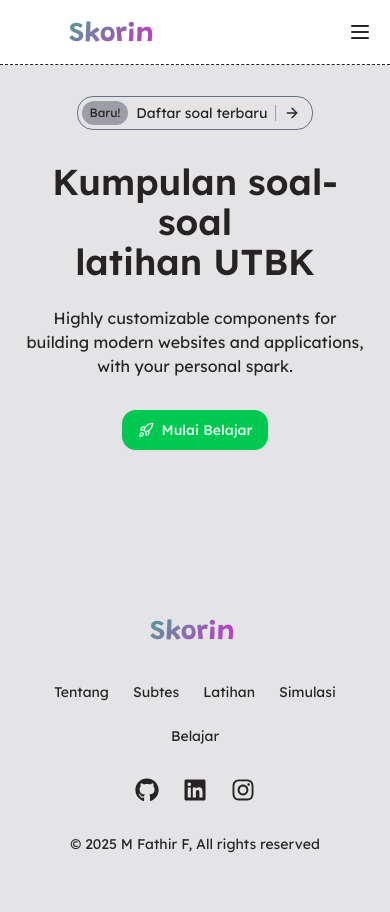
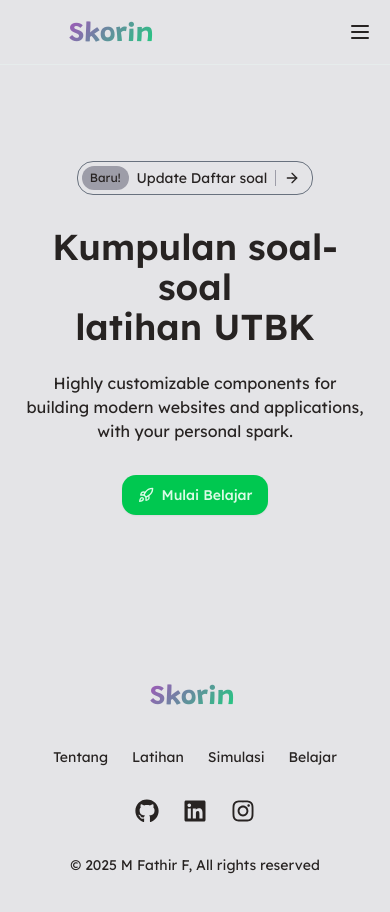
Before and after one commit to Treexle/belajar-utbk, a Next.js app: page / in a window 390 px wide. Shown: the top 912 px of the page. Built offline with nearby package versions, Linux system fonts and the light colour scheme.

Commit message:
Page : Changing Navigation link; Editing Logo

```diff
--- a/src/components/footer.tsx
+++ b/src/components/footer.tsx
@@ -5,10 +5,6 @@ import { FaGithub, FaLinkedin, FaInstagram } from "react-icons/fa";
 const links = [
   {
     title: "Tentang",
-    href: "#",
-  },
-  {
-    title: "Subtes",
     href: "#",
   },
   {
@@ -53,7 +49,9 @@ export default function FooterSection() {
               aria-label="Github"
               className="text-muted-foreground hover:text-primary block"
             >
-              <FaGithub className="size-6" />
+              <div className="text-2xl">
+                <FaGithub />
+              </div>
             </Link>
             <Link
               href="https://www.linkedin.com/in/muhamad-fathir-fardan/"
@@ -62,7 +60,9 @@ export default function FooterSection() {
               aria-label="LinkedIn"
               className="text-muted-foreground hover:text-primary block"
             >
-              <FaLinkedin className="size-6" />
+              <div className="text-2xl">
+                <FaLinkedin/>
+              </div>
             </Link>
             <Link
               href="https://instagram.com/fathir.fdn"
@@ -71,7 +71,9 @@ export default function FooterSection() {
               aria-label="Instagram"
               className="text-muted-foreground hover:text-primary block"
             >
-              <FaInstagram className="size-6 " />
+              <div className=" text-2xl ">
+                <FaInstagram/>
+              </div>
             </Link>
           </div>
           <span className="text-muted-foreground block text-center text-sm">
--- a/src/components/hero-section.tsx
+++ b/src/components/hero-section.tsx
@@ -14,7 +14,7 @@ import { Button } from "@/components/ui/button";
 
 const menuItems = [
   { name: "Tentang", href: "#" },
-  { name: "Subtes", href: "#" },
+  { name: "Belajar", href: "#" },
   { name: "Latihan", href: "#" },
   { name: "Simulasi", href: "#" },
 ];
@@ -27,7 +27,7 @@ export default function HeroSection() {
       <header>
         <nav
           data-state={menuState && "active"}
-          className="fixed z-20 w-full border-b border-dashed bg-white backdrop-blur md:relative dark:bg-zinc-950/50 lg:dark:bg-transparent"
+          className=" z-20 w-full border-b border-emerald-50/30 bg-background backdrop-blur md:relative dark:bg-zinc-950/50 lg:dark:bg-transparent"
         >
           <div className="m-auto max-w-5xl px-6">
             <div className="flex flex-wrap items-center justify-between gap-6 py-3 lg:gap-0 lg:py-4">
@@ -90,7 +90,7 @@ export default function HeroSection() {
                   <span className="bg-muted rounded-[calc(var(--radius)-0.25rem)] px-2 py-1 text-xs">
                     Baru!
                   </span>
-                  <span className="text-sm">Daftar soal terbaru</span>
+                  <span className="text-sm">Update Daftar soal </span>
                   <span className="bg-(--color-border) block h-4 w-px"></span>
 
                   <ArrowRight className="size-4" />
@@ -100,7 +100,9 @@ export default function HeroSection() {
                   Kumpulan soal-soal <br /> latihan UTBK
                 </h1>
                 <p className="mx-auto mt-8 hidden max-w-2xl text-wrap text-lg sm:block">
-                    Platform yang dibuat dengan tujuan agar teman-teman semua dapat berlatih dan beradaptasi dengan soal-soal UTBK yang diluar nalar
+                  Platform yang dibuat dengan tujuan agar teman-teman semua
+                  dapat berlatih dan beradaptasi dengan soal-soal UTBK yang
+                  diluar nalar
                 </p>
                 <p className="mx-auto mt-6 max-w-2xl text-wrap sm:hidden">
                   Highly customizable components for building modern websites
--- a/src/components/logo.tsx
+++ b/src/components/logo.tsx
@@ -21,23 +21,23 @@ export const Logo = ({
           <stop offset="1" stopColor="#2BC8B7" />
         </linearGradient>
       </defs> */}
-            <defs>
+      <defs>
         <linearGradient
           id="text-gradient"
-          x1="0"
+          x1="1"
           y1="0"
-          x2="100"
-          y2="100"
+          x2="90"
+          y2="90"
           gradientUnits="userSpaceOnUse"
         >
-          <stop stopColor="#1fcd7f" />
-          <stop offset="1" stopColor="#da22d2" />
+          <stop stopColor="#da22d2" />
+          <stop offset="1" stopColor="#1fcd7f" />
         </linearGradient>
       </defs>
       <text
         x="50"
-        y="30"//ini yang bikin teks nya ditengah
-        className="mx-auto"
+        y="30" //ini yang bikin teks nya ditengah
+        className="mx-auto hover:scale-105 transform transform-origin-center transition-transform duration-150"
         fontSize="30"
         fontWeight="bold"
         fill="url(#text-gradient)"
@@ -49,57 +49,57 @@ export const Logo = ({
   );
 };
 
-export const LogoIcon = ({
-  className,
-  uniColor,
-}: {
-  className?: string;
-  uniColor?: boolean;
-}) => {
-  return (
-    <svg
-      width="18"
-      height="18"
-      viewBox="0 0 18 18"
-      fill="none"
-      xmlns="http://www.w3.org/2000/svg"
-      className={cn("block mx-auto", className)}
-    >
-      <path
-        d="M3 0H5V18H3V0ZM13 0H15V18H13V0ZM18 3V5H0V3H18ZM0 15V13H18V15H0Z"
-        fill={uniColor ? "currentColor" : "url(#logo-gradient)"}
-      />
-      <defs>
-        <linearGradient
-          id="logo-gradient"
-          x1="10"
-          y1="0"
-          x2="10"
-          y2="20"
-          gradientUnits="userSpaceOnUse"
-        >
-          <stop stopColor="#9B99FE" />
-          <stop offset="1" stopColor="#2BC8B7" />
-        </linearGradient>
-      </defs>
-    </svg>
-  );
-};
+// export const LogoIcon = ({
+//   className,
+//   uniColor,
+// }: {
+//   className?: string;
+//   uniColor?: boolean;
+// }) => {
+//   return (
+//     <svg
+//       width="18"
+//       height="18"
+//       viewBox="0 0 18 18"
+//       fill="none"
+//       xmlns="http://www.w3.org/2000/svg"
+//       className={cn("block mx-auto", className)}
+//     >
+//       <path
+//         d="M3 0H5V18H3V0ZM13 0H15V18H13V0ZM18 3V5H0V3H18ZM0 15V13H18V15H0Z"
+//         fill={uniColor ? "currentColor" : "url(#logo-gradient)"}
+//       />
+//       <defs>
+//         <linearGradient
+//           id="logo-gradient"
+//           x1="10"
+//           y1="0"
+//           x2="10"
+//           y2="20"
+//           gradientUnits="userSpaceOnUse"
+//         >
+//           <stop stopColor="#9B99FE" />
+//           <stop offset="1" stopColor="#2BC8B7" />
+//         </linearGradient>
+//       </defs>
+//     </svg>
+//   );
+// };
 
-export const LogoStroke = ({ className }: { className?: string }) => {
-  return (
-    <svg
-      className={cn("size-7 w-7", className)}
-      viewBox="0 0 71 25"
-      fill="none"
-      xmlns="http://www.w3.org/2000/svg"
-    >
-      <path
-        d="M61.25 1.625L70.75 1.5625C70.75 4.77083 70.25 7.79167 69.25 10.625C68.2917 13.4583 66.8958 15.9583 65.0625 18.125C63.2708 20.25 61.125 21.9375 58.625 23.1875C56.1667 24.3958 53.4583 25 50.5 25C46.875 25 43.6667 24.2708 40.875 22.8125C38.125 21.3542 35.125 19.2083 31.875 16.375C29.75 14.4167 27.7917 12.8958 26 11.8125C24.2083 10.7292 22.2708 10.1875 20.1875 10.1875C18.0625 10.1875 16.25 10.7083 14.75 11.75C13.25 12.75 12.0833 14.1875 11.25 16.0625C10.4583 17.9375 10.0625 20.1875 10.0625 22.8125L0 22.9375C0 19.6875 0.479167 16.6667 1.4375 13.875C2.4375 11.0833 3.83333 8.64583 5.625 6.5625C7.41667 4.47917 9.54167 2.875 12 1.75C14.5 0.583333 17.2292 0 20.1875 0C23.8542 0 27.1042 0.770833 29.9375 2.3125C32.8125 3.85417 35.7708 5.97917 38.8125 8.6875C41.1042 10.7708 43.1042 12.3333 44.8125 13.375C46.5625 14.375 48.4583 14.875 50.5 14.875C52.6667 14.875 54.5417 14.3125 56.125 13.1875C57.75 12.0625 59 10.5 59.875 8.5C60.7917 6.5 61.25 4.20833 61.25 1.625Z"
-        fill="none"
-        strokeWidth={0.5}
-        stroke="currentColor"
-      />
-    </svg>
-  );
-};
+// export const LogoStroke = ({ className }: { className?: string }) => {
+//   return (
+//     <svg
+//       className={cn("size-7 w-7", className)}
+//       viewBox="0 0 71 25"
+//       fill="none"
+//       xmlns="http://www.w3.org/2000/svg"
+//     >
+//       <path
+//         d="M61.25 1.625L70.75 1.5625C70.75 4.77083 70.25 7.79167 69.25 10.625C68.2917 13.4583 66.8958 15.9583 65.0625 18.125C63.2708 20.25 61.125 21.9375 58.625 23.1875C56.1667 24.3958 53.4583 25 50.5 25C46.875 25 43.6667 24.2708 40.875 22.8125C38.125 21.3542 35.125 19.2083 31.875 16.375C29.75 14.4167 27.7917 12.8958 26 11.8125C24.2083 10.7292 22.2708 10.1875 20.1875 10.1875C18.0625 10.1875 16.25 10.7083 14.75 11.75C13.25 12.75 12.0833 14.1875 11.25 16.0625C10.4583 17.9375 10.0625 20.1875 10.0625 22.8125L0 22.9375C0 19.6875 0.479167 16.6667 1.4375 13.875C2.4375 11.0833 3.83333 8.64583 5.625 6.5625C7.41667 4.47917 9.54167 2.875 12 1.75C14.5 0.583333 17.2292 0 20.1875 0C23.8542 0 27.1042 0.770833 29.9375 2.3125C32.8125 3.85417 35.7708 5.97917 38.8125 8.6875C41.1042 10.7708 43.1042 12.3333 44.8125 13.375C46.5625 14.375 48.4583 14.875 50.5 14.875C52.6667 14.875 54.5417 14.3125 56.125 13.1875C57.75 12.0625 59 10.5 59.875 8.5C60.7917 6.5 61.25 4.20833 61.25 1.625Z"
+//         fill="none"
+//         strokeWidth={0.5}
+//         stroke="currentColor"
+//       />
+//     </svg>
+//   );
+// };
```
